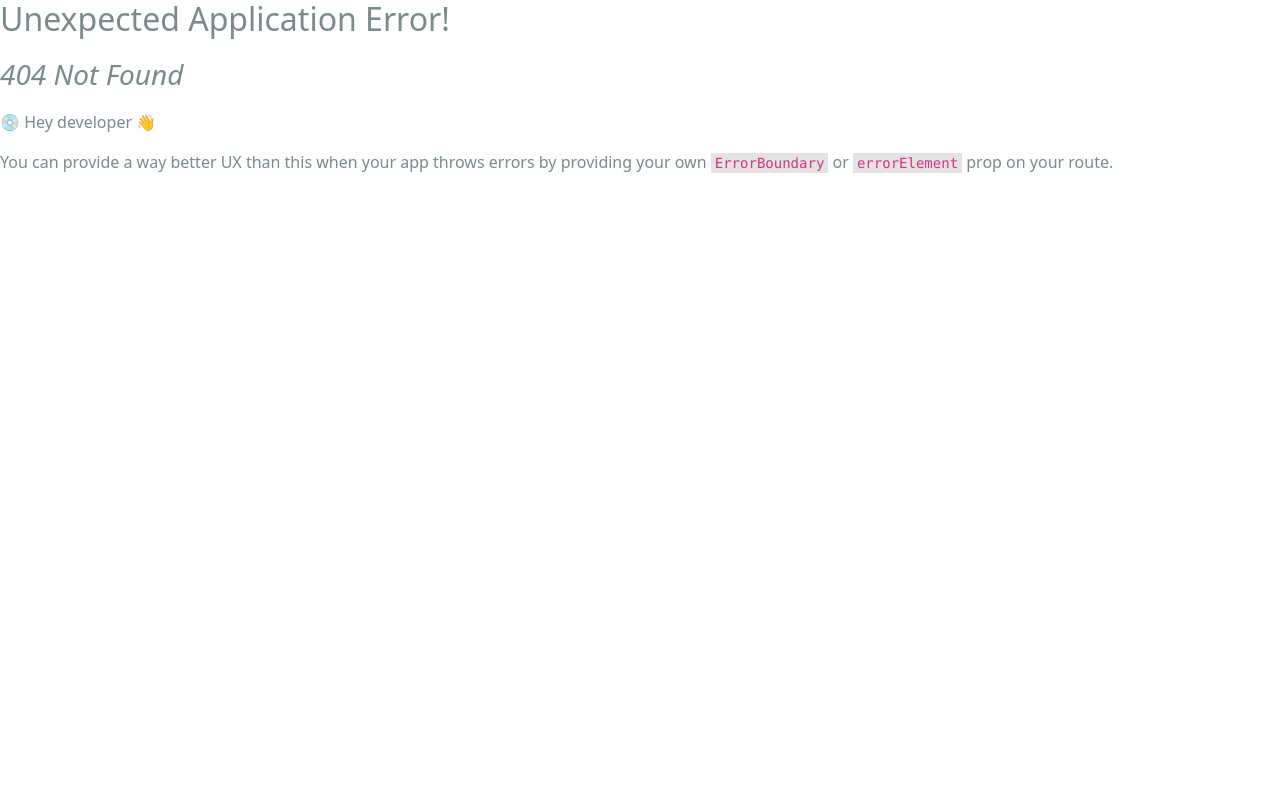
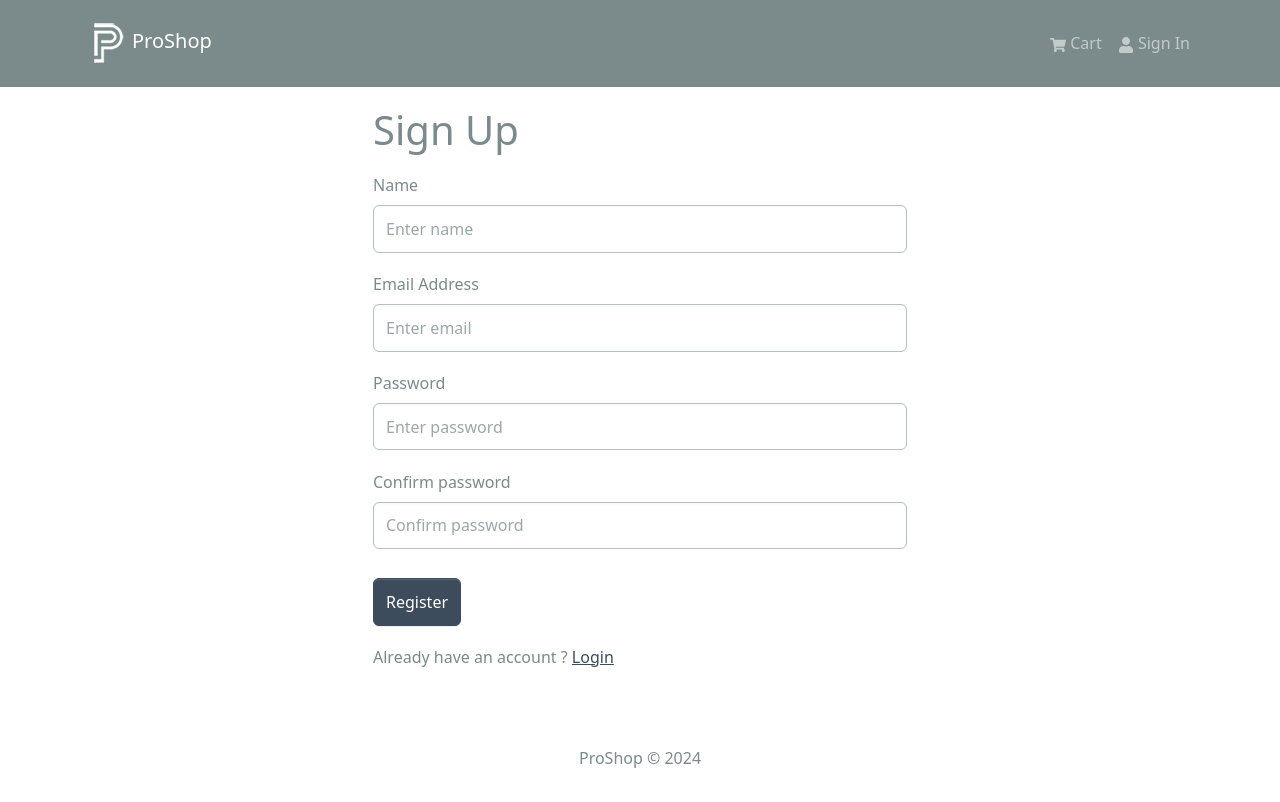
Before and after one commit to gautamKandpal/repo-proShop, a React (Create React App) app in the folder frontend/: page /register in a window 1280 px wide. Before the commit this address had no page. Shown: the top 802 px of the page. Built offline with nearby package versions, Linux system fonts and the light colour scheme.

Commit message:
feat: added new register login functionality

```diff
--- a/frontend/src/components/Header.jsx
+++ b/frontend/src/components/Header.jsx
@@ -1,8 +1,11 @@
 import React from "react";
+import { useNavigate } from "react-router-dom";
 import { Badge, Navbar, Nav, Container, NavDropdown } from "react-bootstrap";
 import { FaShoppingCart, FaUser } from "react-icons/fa";
 import { LinkContainer } from "react-router-bootstrap";
-import { useSelector } from "react-redux";
+import { useSelector, useDispatch } from "react-redux";
+import { useLogoutMutation } from "../slices/usersApiSlices.js";
+import { logout } from "../slices/authslice.js";
 import logo from "../assets/logo.png";
 
 const Header = () => {
@@ -10,8 +13,19 @@
   const { userInfo } = useSelector((state) => state.auth);
   // console.log(cartItems);
 
-  const logoutHandler = () => {
-    console.log("logout");
+  const [logoutApiCall] = useLogoutMutation();
+
+  const dispatch = useDispatch();
+  const navigate = useNavigate();
+
+  const logoutHandler = async () => {
+    try {
+      await logoutApiCall().unwrap();
+      dispatch(logout());
+      navigate("/login");
+    } catch (err) {
+      console.log(err);
+    }
   };
 
   return (
--- a/frontend/src/index.js
+++ b/frontend/src/index.js
@@ -16,6 +16,7 @@
 import ProductScreen from "./screens/ProductScreen";
 import CartScreen from "./screens/CartScreen";
 import LoginScreen from "./screens/LoginScreen";
+import RegisterScreen from "./screens/RegisterScreen";
 
 const router = createBrowserRouter(
   createRoutesFromElements(
@@ -24,6 +25,7 @@
       <Route path="/product/:id" element={<ProductScreen />} />
       <Route path="/cart" element={<CartScreen />} />
       <Route path="/login" element={<LoginScreen />}></Route>
+      <Route path="/register" element={<RegisterScreen />}></Route>
     </Route>
   )
 );
--- /dev/null
+++ b/frontend/src/screens/RegisterScreen.jsx
@@ -0,0 +1,118 @@
+import React, { useState, useEffect } from "react";
+import { Link, useLocation, useNavigate } from "react-router-dom";
+import { Form, Button, Row, Col } from "react-bootstrap";
+import { useDispatch, useSelector } from "react-redux";
+import FormContainer from "../components/FormContainer";
+import Loader from "../components/Loader";
+import { useRegisterMutation } from "../slices/usersApiSlices.js";
+import { setCredentials } from "../slices/authslice.js";
+import { toast } from "react-toastify";
+
+function RegisterScreen() {
+  const [name, setName] = useState("");
+  const [email, setEmail] = useState("");
+  const [password, setPassword] = useState("");
+  const [confirmPassword, setConfirmPassword] = useState("");
+
+  const dispatch = useDispatch();
+  const navigate = useNavigate();
+
+  const [register, { isLoading }] = useRegisterMutation();
+  const { userInfo } = useSelector((state) => state.auth);
+
+  const { search } = useLocation();
+  const sp = new URLSearchParams(search);
+  const redirect = sp.get("redirect") || "/";
+
+  useEffect(() => {
+    if (userInfo) {
+      navigate(redirect);
+    }
+  }, [userInfo, redirect, navigate]);
+
+  const submitHandler = async (e) => {
+    e.preventDefault();
+    console.log("submit");
+    if (password !== confirmPassword) {
+      toast.error("Passwords do not match");
+      return;
+    } else {
+      try {
+        const res = await register({ name, email, password }).unwrap();
+        dispatch(setCredentials({ ...res }));
+        navigate(redirect);
+      } catch (err) {
+        toast.error(err?.data?.message || err.error);
+      }
+    }
+  };
+
+  return (
+    <FormContainer>
+      <h1>Sign Up</h1>
+      <Form onSubmit={submitHandler}>
+        <Form.Group controlId="name" className="my-3">
+          <Form.Label>Name</Form.Label>
+          <Form.Control
+            type="text"
+            placeholder="Enter name"
+            value={name}
+            onChange={(e) => setName(e.target.value)}
+          ></Form.Control>
+        </Form.Group>
+
+        <Form.Group controlId="email" className="my-3">
+          <Form.Label>Email Address</Form.Label>
+          <Form.Control
+            type="email"
+            placeholder="Enter email"
+            value={email}
+            onChange={(e) => setEmail(e.target.value)}
+          ></Form.Control>
+        </Form.Group>
+
+        <Form.Group controlId="password" className="my-3">
+          <Form.Label>Password </Form.Label>
+          <Form.Control
+            type="password"
+            placeholder="Enter password"
+            value={password}
+            onChange={(e) => setPassword(e.target.value)}
+          ></Form.Control>
+        </Form.Group>
+
+        <Form.Group controlId="confirmPassword" className="my-3">
+          <Form.Label>Confirm password </Form.Label>
+          <Form.Control
+            type="password"
+            placeholder="Confirm password"
+            value={confirmPassword}
+            onChange={(e) => setConfirmPassword(e.target.value)}
+          ></Form.Control>
+        </Form.Group>
+
+        <Button
+          type="submit"
+          variant="primary"
+          className="mt-2"
+          disabled={isLoading}
+        >
+          Register
+        </Button>
+
+        {isLoading && <Loader />}
+      </Form>
+
+      <Row className="py-3">
+        <Col>
+          Already have an account ?{" "}
+          <Link to={redirect ? `/login?redirect=${redirect}` : `/login`}>
+            Login
+          </Link>
+        </Col>
+      </Row>
+    </FormContainer>
+  );
+}
+
+export default RegisterScreen;
--- a/frontend/src/slices/authslice.js
+++ b/frontend/src/slices/authslice.js
@@ -14,9 +14,14 @@
       state.userInfo = action.payload;
       localStorage.setItem("userInfo", JSON.stringify(action.payload));
     },
+
+    logout: (state, action) => {
+      state.userInfo = null;
+      localStorage.removeItem("userInfo");
+    },
   },
 });
 
-export const { setCredentials } = authSlice.actions;
+export const { setCredentials, logout } = authSlice.actions;
 
 export default authSlice.reducer;
--- a/frontend/src/slices/usersApiSlices.js
+++ b/frontend/src/slices/usersApiSlices.js
@@ -10,7 +10,22 @@
         body: data,
       }),
     }),
+    register: builder.mutation({
+      query: (data) => ({
+        url: `${USERS_URL}`,
+        method: "POST",
+        body: data,
+      }),
+    }),
+
+    logout: builder.mutation({
+      query: () => ({
+        url: `${USERS_URL}/logout`,
+        method: "POST",
+      }),
+    }),
   }),
 });
 
-export const { useLoginMutation } = usersApiSlice;
+export const { useLoginMutation, useLogoutMutation, useRegisterMutation } =
+  usersApiSlice;
```
